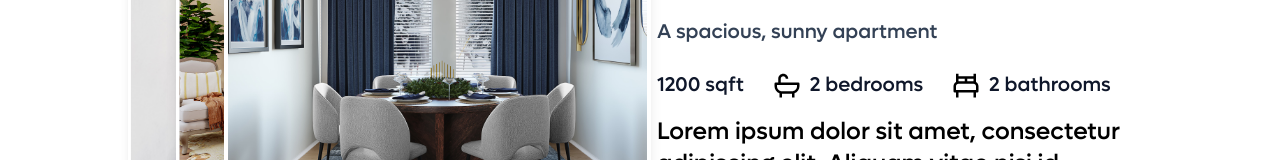
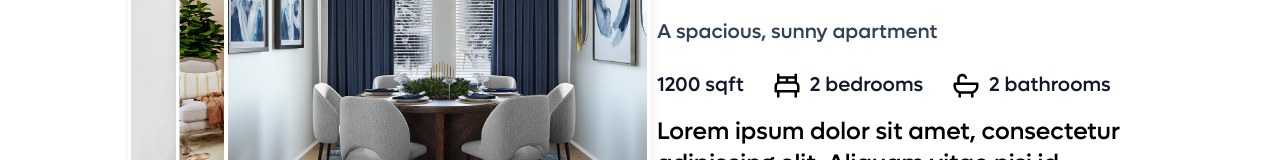
Before and after one commit to RentiDev/Renti, a Next.js app: page / in a window 1280 px wide. Shown: the part 1039-1199 px from the top of the page. Built offline with nearby package versions, Linux system fonts and the light colour scheme; no server answers.

Commit message:
react-icons

```diff
--- a/src/components/PropertyDescription.tsx
+++ b/src/components/PropertyDescription.tsx
@@ -27,11 +27,11 @@ const PropertyDescription: React.FC<PropertyDescriptionProps> = ({ name, price,
           <p className="text-xl font-lufgaMedium text-slate-900 mr-5">
             {size} sqft
           </p>
-          <BiBath size={30} fill = "slate-700" />
+          <BiBed size={30} fill = "slate-700" />
           <p className="text-xl font-lufgaMedium text-slate-900 mr-5">
             {number_bedrooms} bedrooms
           </p>
-          <BiBed size={30} fill = "slate-700"/>
+          <BiBath size={30} fill = "slate-700"/>
           <p className="text-xl font-lufgaMedium text-slate-900">
             {number_bathrooms} bathrooms
           </p>
```
